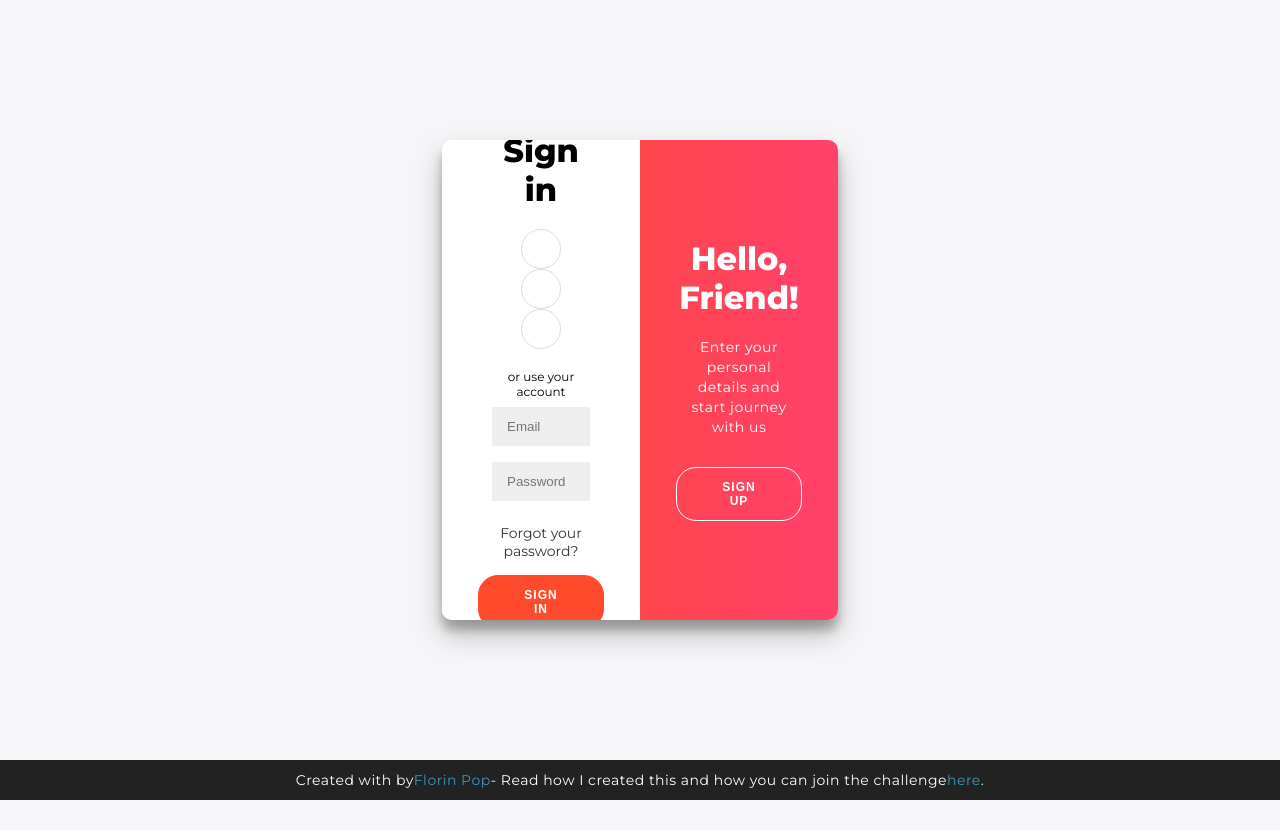
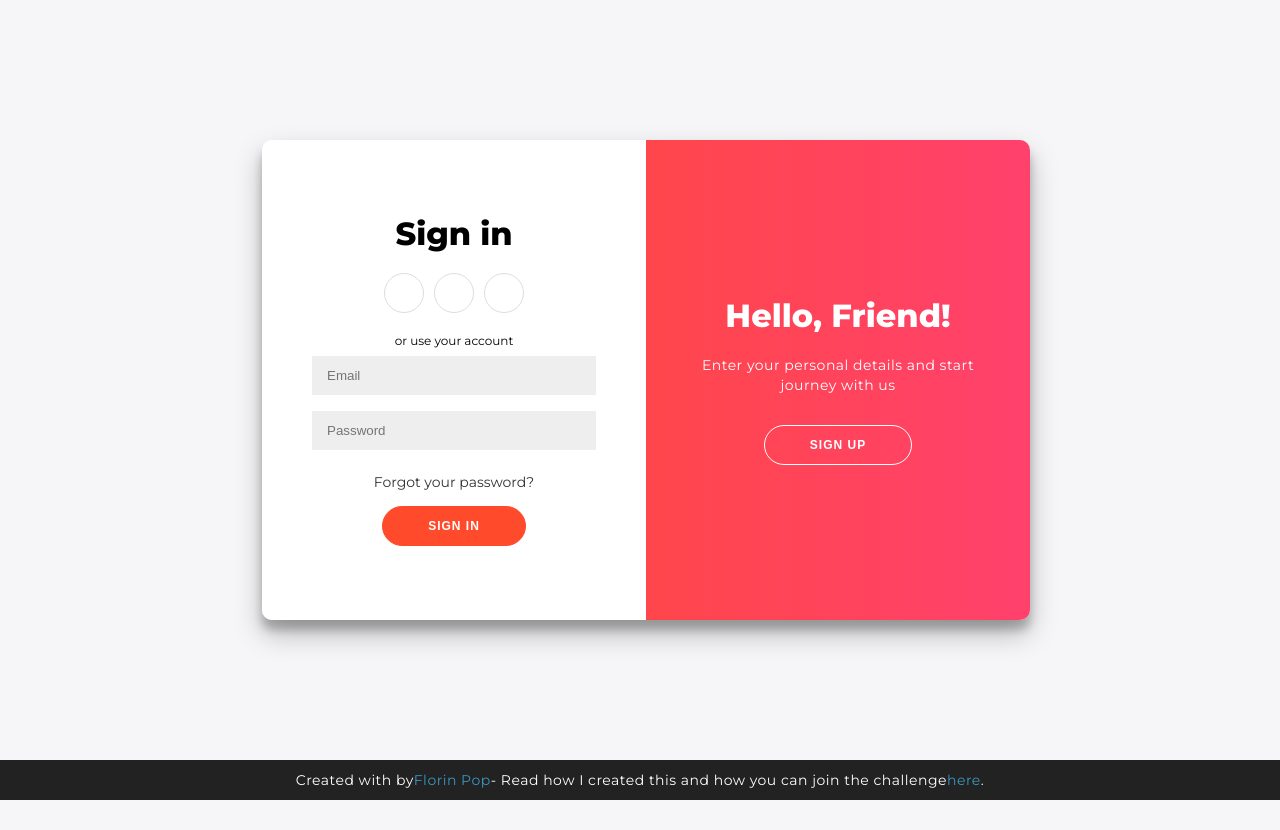
Before and after one commit to madLads-2k19/Frontend-Login-Template, a React (Create React App) app: page /login in a window 1280 px wide. Built offline with nearby package versions, Linux system fonts and the light colour scheme.

Commit message:
Added Slide Motion to Login

```diff
--- a/src/components/Login.css
+++ b/src/components/Login.css
@@ -94,8 +94,9 @@ input {
   	box-shadow: 0 14px 28px rgba(0,0,0,0.25),
 			0 10px 10px rgba(0,0,0,0.22);
 	position: relative;
-	overflow: hidden;
-	width: 768px;
+    overflow: hidden;
+    right: 180px;
+	min-width: 768px;
 	max-width: 100%;
 	min-height: 480px;
 }
--- a/src/components/login.jsx
+++ b/src/components/login.jsx
@@ -1,16 +1,4 @@
 import React, { Component } from "react";
-import PropTypes from "prop-types";
-import Button from "@material-ui/core/Button";
-import Avatar from "@material-ui/core/Avatar";
-import CssBaseline from "@material-ui/core/CssBaseline";
-import TextField from "@material-ui/core/TextField";
-import FormControlLabel from "@material-ui/core/FormControlLabel";
-import Checkbox from "@material-ui/core/Checkbox";
-import Link from "@material-ui/core/Link";
-import Grid from "@material-ui/core/Grid";
-import Box from "@material-ui/core/Box";
-import LockOutlinedIcon from "@material-ui/icons/LockOutlined";
-import Typography from "@material-ui/core/Typography";
 import Container from "@material-ui/core/Container";
 import "./Login.css";
 
@@ -29,7 +17,7 @@ class Login extends Component {
   render() {
      return (
       <Container component="main" maxWidth="xs">
-        <div className="container" id="container">
+        <div className={this.state.isToggleOn?"container":"container right-panel-active"} id="container">
 	<div className="form-container sign-up-container">
 		<form action="#">
 			<h1>Create Account</h1>
@@ -65,12 +53,12 @@ class Login extends Component {
 			<div className="overlay-panel overlay-left">
 				<h1>Welcome Back!</h1>
 				<p>To keep connected with us please login with your personal info</p>
-				<button className="ghost" id="signIn">Sign In</button>
+				<button className="ghost" onClick={this.handleClick} id="signIn">Sign In</button>
 			</div>
 			<div className="overlay-panel overlay-right">
 				<h1>Hello, Friend!</h1>
 				<p>Enter your personal details and start journey with us</p>
-				<button className="ghost" id="signUp">Sign Up</button>
+				<button className="ghost" onClick={this.handleClick} id="signUp">Sign Up</button>
 			</div>
 		</div>
 	</div>
```
